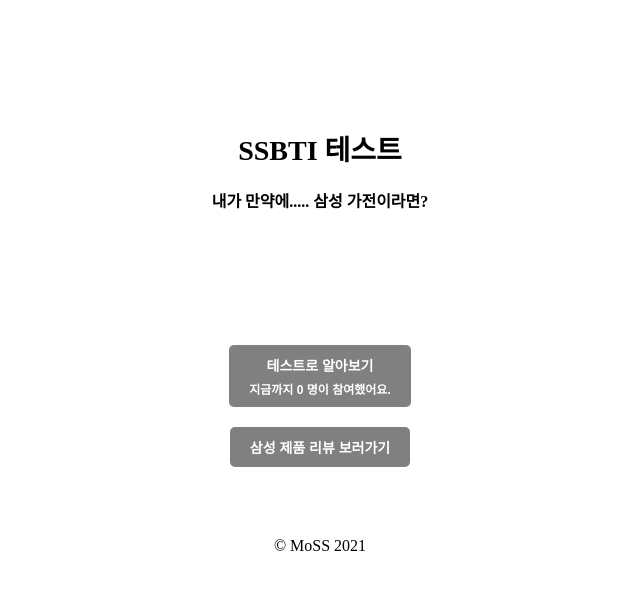
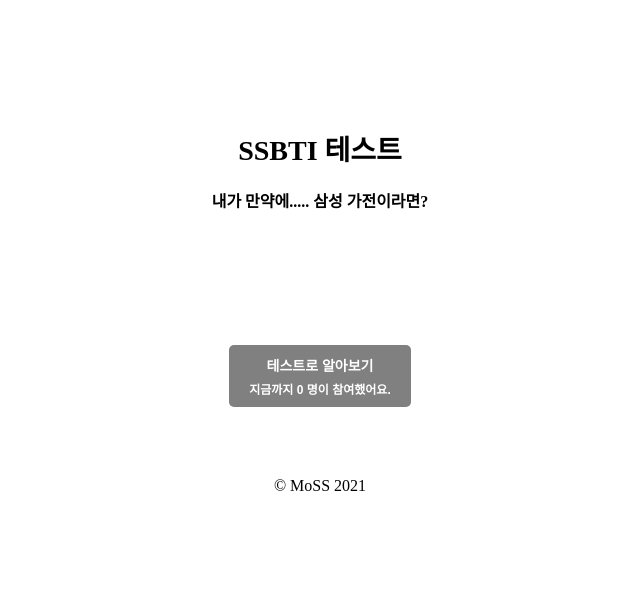
Before and after one commit to SSBTI/SSBTI, a Next.js app in the folder frontend/: page / in a window 1280 px wide. Shown: the top 590 px of the page, without its empty margins (320-960 px from the left). Built offline with nearby package versions, Linux system fonts and the light colour scheme; no server answers.

Commit message:
fix: review 버튼 가려놓음

```diff
--- a/frontend/src/pages/main.tsx
+++ b/frontend/src/pages/main.tsx
@@ -45,12 +45,12 @@
         <div className={styles.total}>지금까지 {total} 명이 참여했어요.</div>
       </button>
       <div>
-        <button className={styles.startButton} onClick={()=>Router.push({
+        {/* <button className={styles.startButton} onClick={()=>Router.push({
           pathname: '/reviewList',
           query: { page: 1 }
         })}>
           삼성 제품 리뷰 보러가기
-        </button>
+        </button> */}
       </div>
     </div>
   );
```
